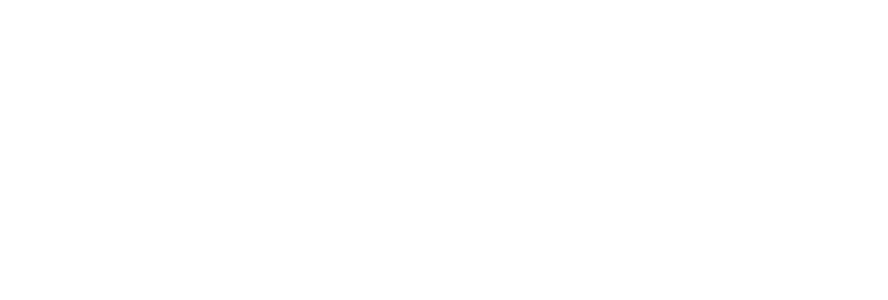
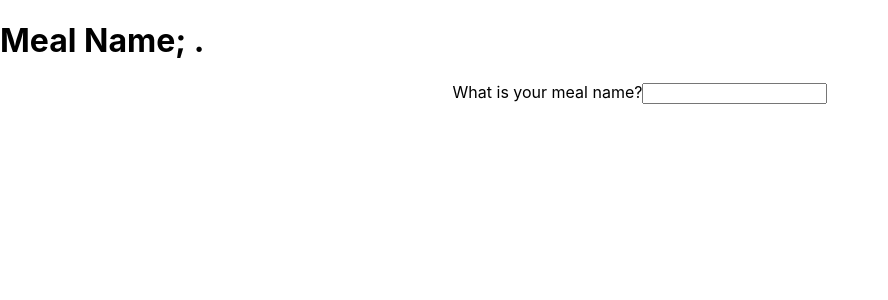
Before and after one commit to austinbhan/react-fast-food, a React (Create React App) app: page / in a window 1280 px wide. Shown: the top 300 px of the page, without its empty margins (0-888 px from the left). Built offline with nearby package versions, Linux system fonts and the light colour scheme.

Commit message:
Meal Name Working App.js

```diff
--- a/src/App.js
+++ b/src/App.js
@@ -1,11 +1,18 @@
-
 import './App.css';
+import { useState } from 'react';
+import MealNameInput from './MealNameInput';
 
 function App() {
+  const [mealName, setMealName] = useState('');
+
   return (
+    <>
+      <h1>
+      Meal Name; {mealName}.
+      </h1>
       <div className="App">
         <div id="pictures">
-
+          <MealNameInput setMealName={setMealName}/>
         </div>
         <div id="forms">
 
@@ -14,6 +21,7 @@
 
         </div>
       </div>
+    </>
   );
 }
 
```
Lines whose indentation alone changed are shown as unchanged.
